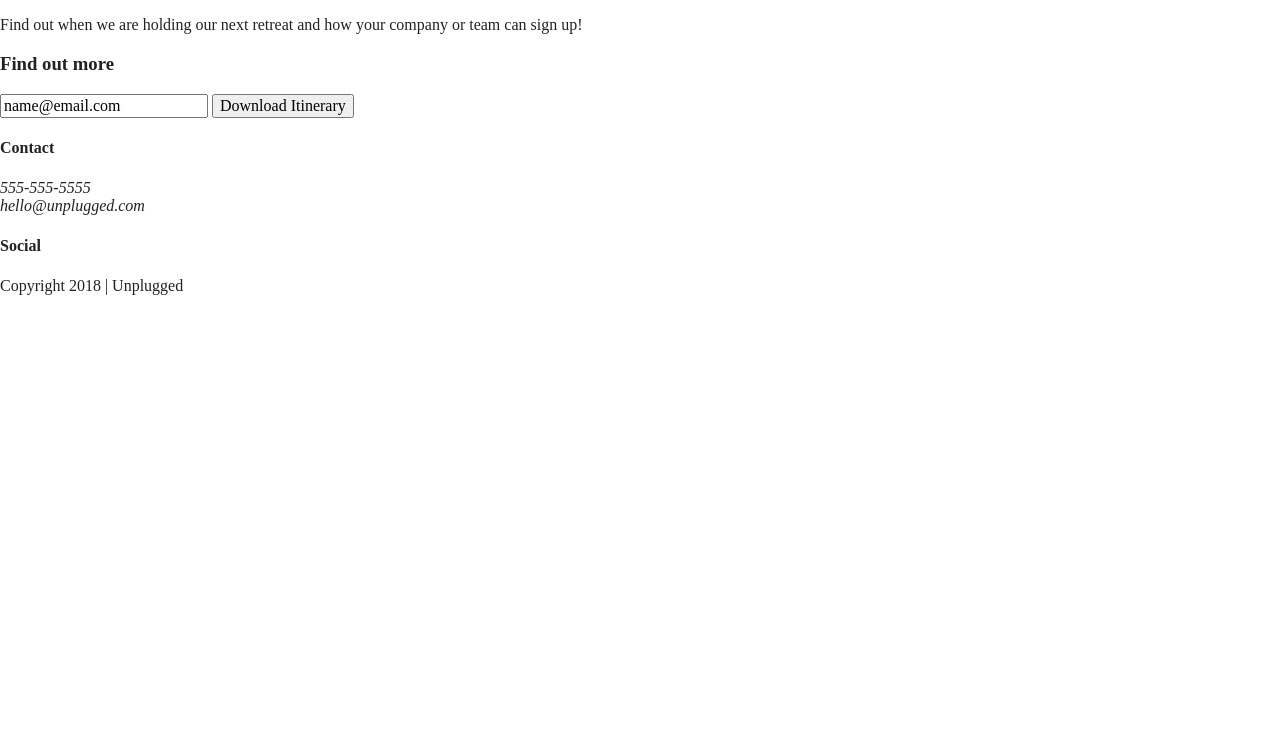
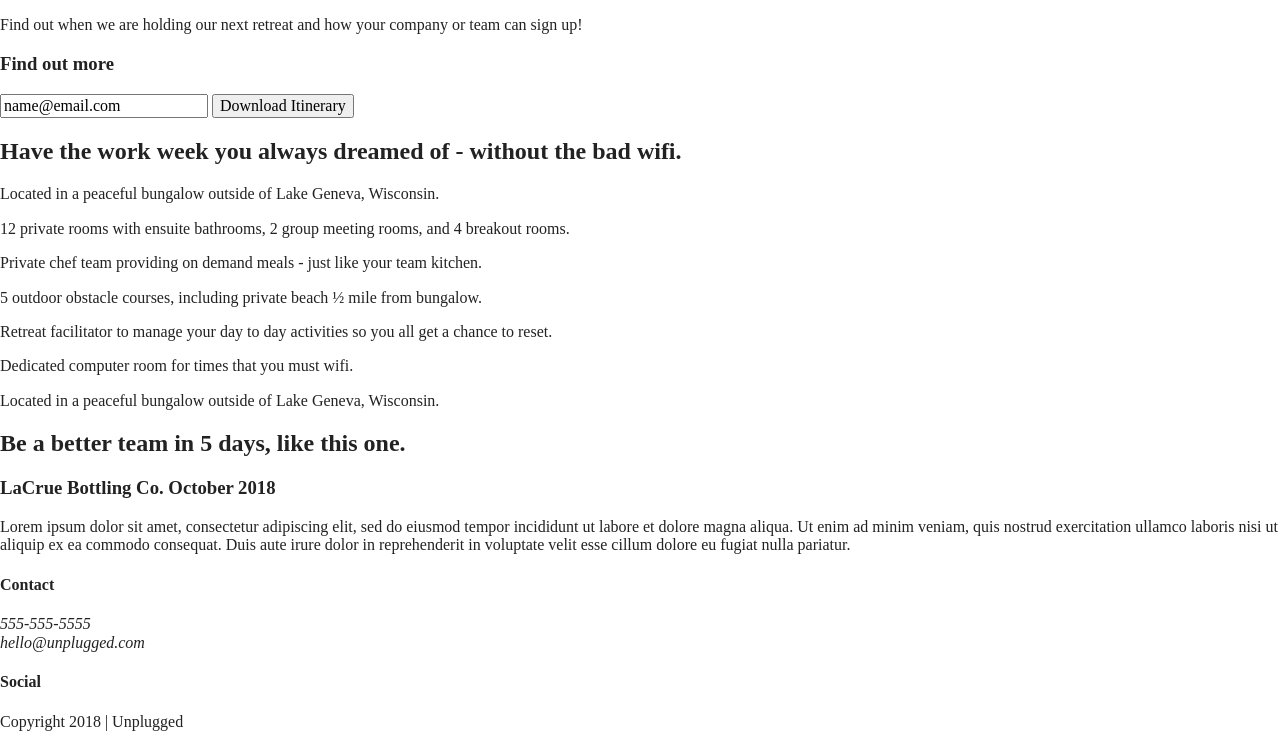
Before and after one commit to KelsyAlyssa/unplugged-retreat, a website built with Parcel: page index.html in a window 1280 px wide. Shown: the part 192-940 px from the top of the page. Before the commit the page ends 800 px from the top, so only its background shows below. Built offline with nearby package versions, Linux system fonts and the light colour scheme; files whose address does not match are found by name.

Commit message:
added content to html

```diff
--- a/index.html
+++ b/index.html
@@ -47,6 +47,7 @@
 
 
 <main>
+
   <section class="hero-area">
     <div class="content-wrapper">
     <h1>Retreat from the desk, return refreshed.</h1>
@@ -57,17 +58,93 @@
 <div class="content-wrapper">
   <div class="form-description">
     <h3>Want to join the next retreat?</h3>
-    <p>Find out when we are holding our next retreat and how your company or team
-      can sign up!</p>
+    <p>
+      Find out when we are holding our next retreat and how your company or team
+      can sign up!
+    </p>
   </div>
   <div class="form">
 <h3>Find out more</h3>
 <input type="text" name="name" value="name@email.com">
 <input type="button" value="Download Itinerary">
-  </div>
 </div>
 <!-- aside content wrapper ends -->
   </aside>
+
+  <section class="features">
+    <div class="content-wrapper">
+      <h2>Have the work week you always dreamed of - without the bad wifi.</h2>
+    </div>
+  </section>
+  <div class="features-items">
+    <article>
+      <p class="fontawesome-icon">
+      </p>
+      <p class="features-item-description">
+        Located in a peaceful bungalow outside of Lake Geneva, Wisconsin.
+      </p>
+    </article>
+    <article>
+      <p class="fontawesome-icon">
+      </p>
+      <p class="features-item-description">
+        12 private rooms with ensuite bathrooms, 2 group meeting rooms, and 4 breakout rooms.
+      </p>
+    </article>
+    <article>
+      <p class="fontawesome-icon">
+      </p>
+      <p class="features-item-description">
+        Private chef team providing on demand meals - just like your team kitchen.
+      </p>
+    </article>
+    <article>
+      <p class="fontawesome-icon">
+      </p>
+      <p class="features-item-description">
+        5 outdoor obstacle courses, including private beach ½ mile from bungalow.
+      </p>
+    </article>
+    <article>
+      <p class="fontawesome-icon">
+      </p>
+      <p class="features-item-description">
+        Retreat facilitator to manage your day to day activities so you all get a chance to reset.
+      </p>
+    </article>
+    <article>
+      <p class="fontawesome-icon">
+      </p>
+      <p class="features-item-description">
+        Dedicated computer room for times that you must wifi.
+      </p>
+    </article>
+  </div>
+</div>
+</section>
+
+<section class="reviews">
+  <div class="content-wrapper">
+  </div>
+</section>
+
+<article>
+    <p class="fontawesome-icon"></p>
+    <p class="features-item-description">Located in a peaceful bungalow outside of Lake Geneva, Wisconsin.</p>
+    <h2>Be a better team in 5 days, like this one.</h2>
+    <article>
+      <div>
+        <h3>LaCrue Bottling Co. October 2018</h3>
+        <p>
+          Lorem ipsum dolor sit amet, consectetur adipiscing elit, sed do eiusmod tempor incididunt ut labore et dolore magna aliqua. Ut enim ad minim veniam, quis nostrud exercitation ullamco laboris nisi ut aliquip ex ea commodo consequat. Duis aute irure dolor
+          in reprehenderit in voluptate velit esse cillum dolore eu fugiat nulla pariatur.
+        </p>
+      </div>
+    </article>
+  </div>
+  </article>
+</section>
+
 
 </main>
  <!-- main wrapper -->
```
